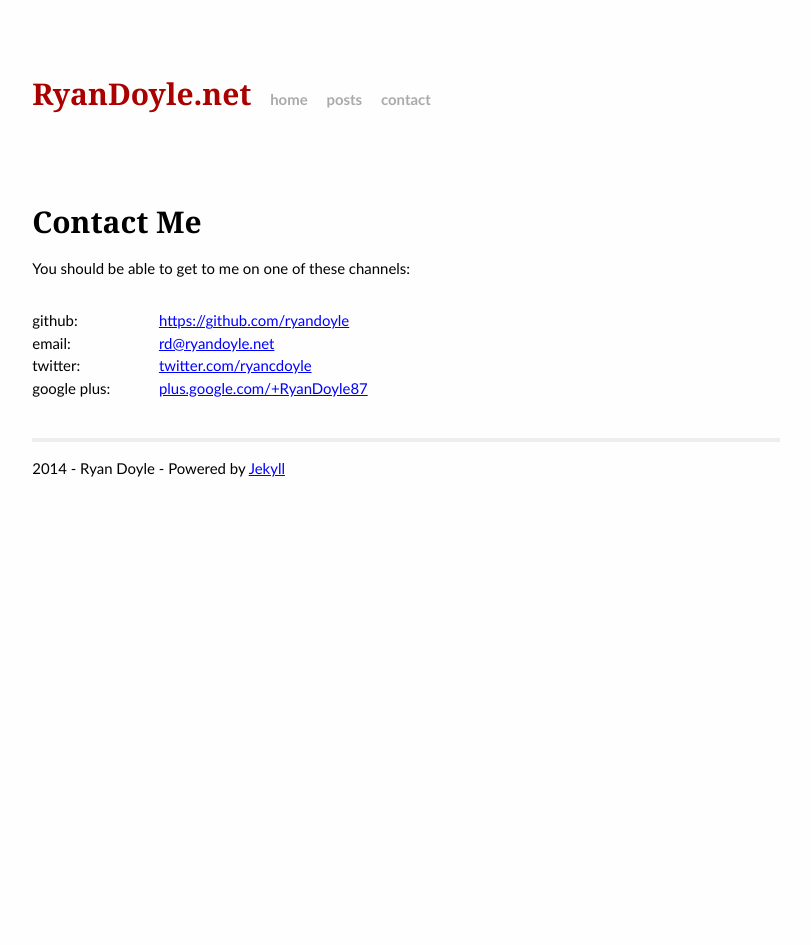
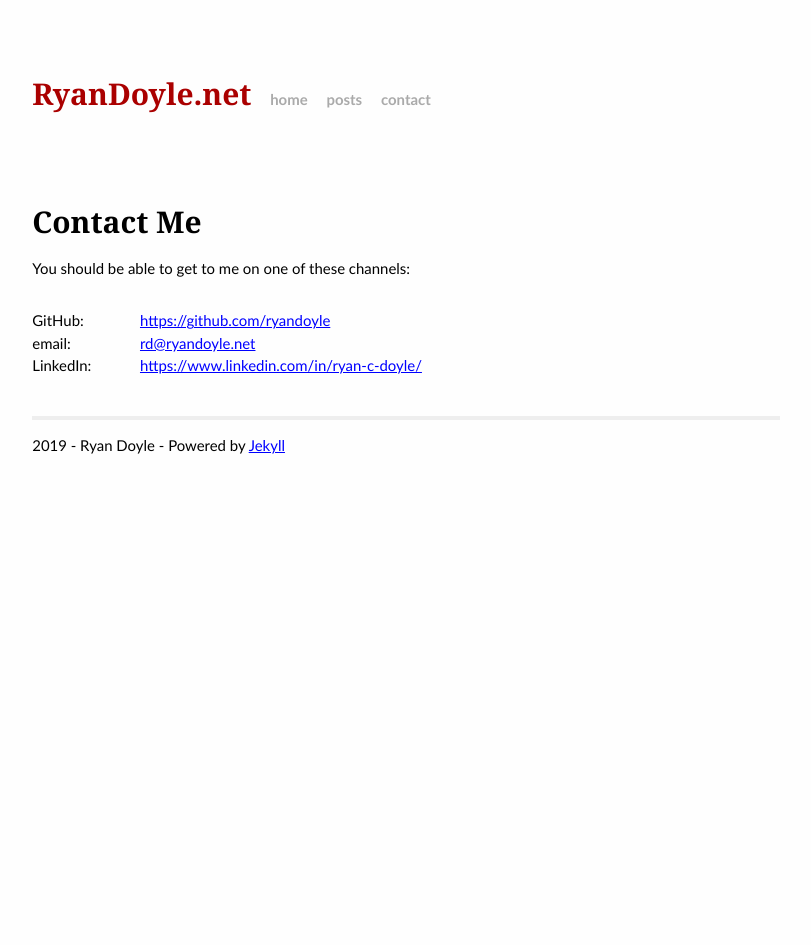
Before and after one commit to ryandoyle/ryandoyle.net, a Jekyll site: the page built from contact/index.html, in a window 1280 px wide. Shown: the whole page, without its empty margins (234-1045 px from the left). Built offline with Jekyll 4.4.1, drawn with Linux system fonts in a browser that asks for light colours.

Commit message:
Various fixes

```diff
--- a/_config.yml
+++ b/_config.yml
@@ -2,6 +2,7 @@ name: RyanDoyle.net
 markdown: kramdown
 highlighter: rouge
 permalink: /posts/:title/
-gems: [jekyll-paginate]
+plugins:
+    - jekyll-paginate
 paginate: 5
 paginate_path: "posts/page:num"
--- a/_layouts/default.html
+++ b/_layouts/default.html
@@ -40,7 +40,7 @@
               </p>
             </div> -->
           </div>
-            <p>2014 - Ryan Doyle - Powered by <a href="http://jekyllrb.com/">Jekyll</a>
+            <p>2019 - Ryan Doyle - Powered by <a href="http://jekyllrb.com/">Jekyll</a>
         </div>
 
     </body>
--- a/contact/index.html
+++ b/contact/index.html
@@ -7,17 +7,15 @@ title: RyanDoyle .net - Contact
 <p>You should be able to get to me on one of these channels:</p>
 <div class="contact">
     <p>
-        github:<br />
+        GitHub:<br />
         email:<br />
-        twitter:<br />
-        google plus:
+        LinkedIn:<br />
     </p>
 </div>
 <div class="contact">
     <p>
         <a href="https://github.com/ryandoyle">https://github.com/ryandoyle</a><br />
         <a href="mailto:rd@ryandoyle.net">rd@ryandoyle.net</a><br />
-        <a href="https://twitter.com/ryancdoyle">twitter.com/ryancdoyle<br />
-        <a href="https://plus.google.com/+RyanDoyle87/about">plus.google.com/+RyanDoyle87</a>
+        <a href="https://www.linkedin.com/in/ryan-c-doyle/">https://www.linkedin.com/in/ryan-c-doyle/</a><br />
     </p>
 </div>
```
Also changed, not shown: Gemfile.lock, 3 other files.
